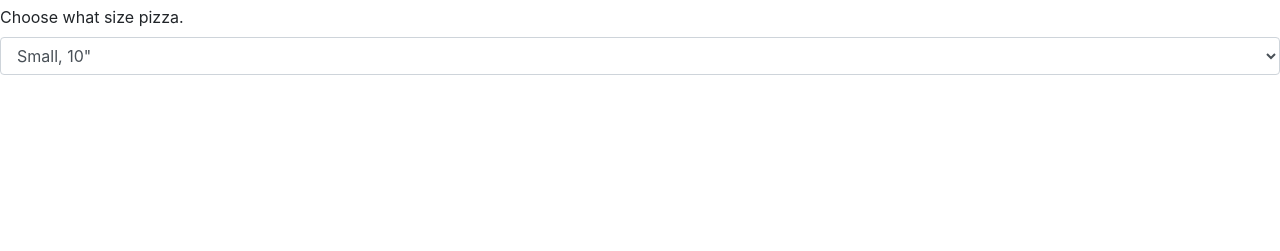
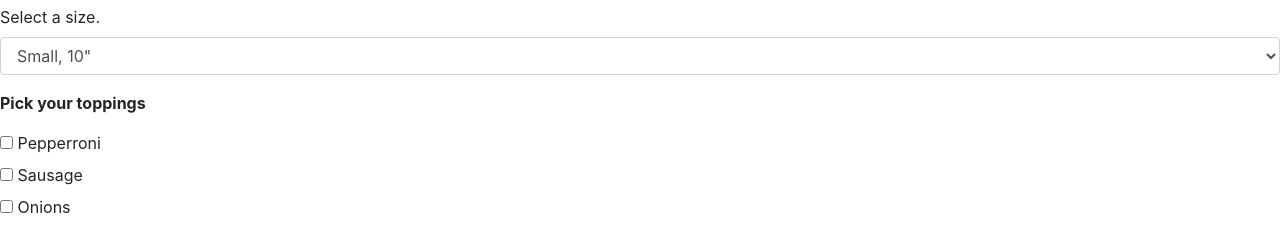
Before and after one commit to kylemiller13/Pizza-parlor, a plain HTML site: page index.html in a window 1280 px wide. Shown: the part 51-302 px from the top of the page. Drawn offline with Linux system fonts and the light colour scheme.

Commit message:
add checkbox for toppings

```diff
--- a/index.html
+++ b/index.html
@@ -11,12 +11,28 @@
     <h1>Pizza Parlor</h1>
     <form id="pizza">
       <div class="form-group">
-        <label for="size">Choose what size pizza.</label>
+        <label for="size">Select a size.</label>
         <select class="form-control" id="size">
           <option value="small">Small, 10"</option>
           <option value="medium">Medium, 12"</option>
           <option value="large">Large, 14"</option>
         </select>
+      </div>
+      <p><strong>Pick your toppings</strong></p>
+      <div clas="checkbox">
+        <label>
+          <input type="checkbox" name="topping" value="pepperroni"> Pepperroni</label>
+        </label>
+      </div>
+      <div clas="checkbox">
+        <label>
+          <input type="checkbox" name="topping" value="sausage"> Sausage</label>
+        </label>
+      </div>
+      <div clas="checkbox">
+        <label>
+          <input type="checkbox" name="topping" value="onions"> Onions</label>
+        </label>
       </div>
 
 
```
